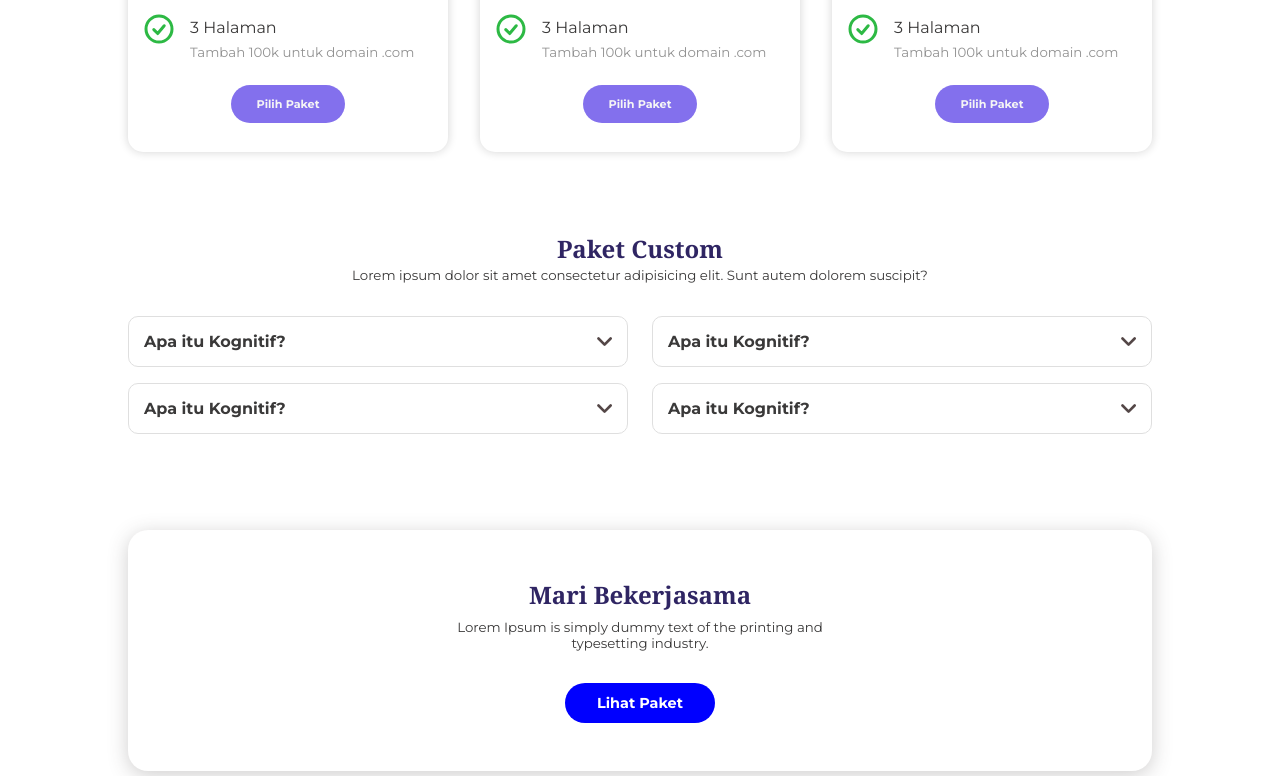
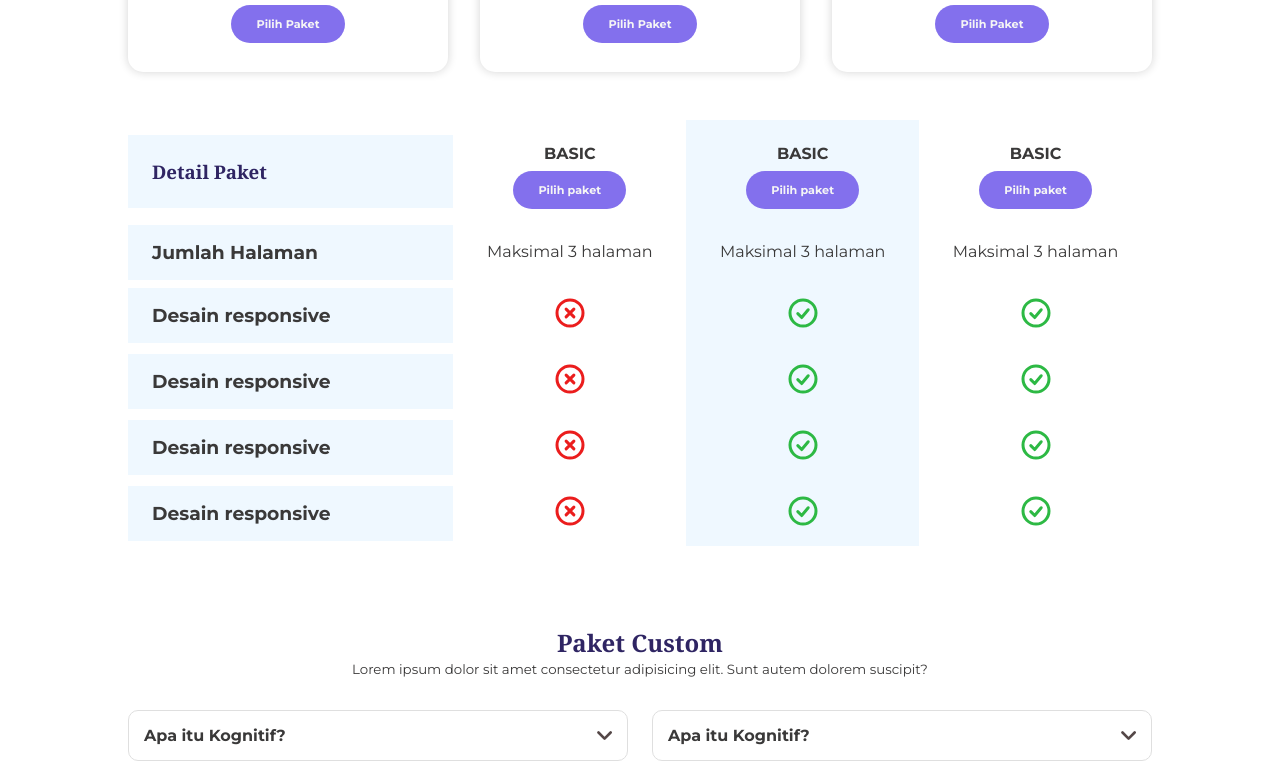
Before and after one commit to raharditya/kognitif.id, a Next.js app: page /pesan in a window 1280 px wide. Shown: the part 690-1466 px from the top of the page. Built offline with nearby package versions, Linux system fonts and the light colour scheme.

Commit message:
Package detail

```diff
--- a/pages/_app.js
+++ b/pages/_app.js
@@ -9,7 +9,7 @@ import Footer from "../components/Footer";
 function MyApp({ Component, pageProps }) {
   return (
     <>
-      <Nav />
+      {/* <Nav /> */}
       <Component {...pageProps} />
       <Footer />
     </>
--- a/pages/pesan.jsx
+++ b/pages/pesan.jsx
@@ -1,5 +1,5 @@
 import Head from "next/head";
-import React from "react";
+import Link from "next/link";
 import Collapsible from "react-collapsible";
 import FaqContent from "../components/FaqContent";
 import FaqTitle from "../components/FaqTitle";
@@ -28,6 +28,107 @@ function pesan(props) {
           <PackageItem />
           <PackageItem />
           <PackageItem />
+        </section>
+
+        <section className="pkg-detail">
+          <div className="pkg-detail-head">
+            <div className="pkg-detail-title detail-item">
+              <h3 className="heading-serif">Detail Paket</h3>
+            </div>
+            <div className="pkg-detail-content detail-item">
+              <h4>BASIC</h4>
+              <Link href="#">
+                <a className="heading-bold btn-primary">Pilih paket</a>
+              </Link>
+            </div>
+            <div className="pkg-detail-content detail-item">
+              <h4>BASIC</h4>
+              <Link href="#">
+                <a className="heading-bold btn-primary">Pilih paket</a>
+              </Link>
+            </div>
+            <div className="pkg-detail-content detail-item">
+              <h4>BASIC</h4>
+              <Link href="#">
+                <a className="heading-bold btn-primary">Pilih paket</a>
+              </Link>
+            </div>
+          </div>
+
+          <div className="pkg-detail-body">
+            <div className="pkg-detail-title detail-item">
+              <h3>Jumlah Halaman</h3>
+            </div>
+            <div className="pkg-detail-content detail-item">
+              <p>Maksimal 3 halaman</p>
+            </div>
+            <div className="pkg-detail-content detail-item">
+              <p>Maksimal 3 halaman</p>
+            </div>
+            <div className="pkg-detail-content detail-item">
+              <p>Maksimal 3 halaman</p>
+            </div>
+          </div>
+
+          <div className="pkg-detail-body">
+            <div className="pkg-detail-title detail-item">
+              <h3>Desain responsive</h3>
+            </div>
+            <div className="pkg-detail-content detail-item">
+              <img src="/svg/cross.svg" alt="" />
+            </div>
+            <div className="pkg-detail-content detail-item">
+              <img src="/svg/check.svg" alt="" />
+            </div>
+            <div className="pkg-detail-content detail-item">
+              <img src="/svg/check.svg" alt="" />
+            </div>
+          </div>
+
+          <div className="pkg-detail-body">
+            <div className="pkg-detail-title detail-item">
+              <h3>Desain responsive</h3>
+            </div>
+            <div className="pkg-detail-content detail-item">
+              <img src="/svg/cross.svg" alt="" />
+            </div>
+            <div className="pkg-detail-content detail-item">
+              <img src="/svg/check.svg" alt="" />
+            </div>
+            <div className="pkg-detail-content detail-item">
+              <img src="/svg/check.svg" alt="" />
+            </div>
+          </div>
+
+          <div className="pkg-detail-body">
+            <div className="pkg-detail-title detail-item">
+              <h3>Desain responsive</h3>
+            </div>
+            <div className="pkg-detail-content detail-item">
+              <img src="/svg/cross.svg" alt="" />
+            </div>
+            <div className="pkg-detail-content detail-item">
+              <img src="/svg/check.svg" alt="" />
+            </div>
+            <div className="pkg-detail-content detail-item">
+              <img src="/svg/check.svg" alt="" />
+            </div>
+          </div>
+
+          <div className="pkg-detail-body">
+            <div className="pkg-detail-title detail-item">
+              <h3>Desain responsive</h3>
+            </div>
+            <div className="pkg-detail-content detail-item">
+              <img src="/svg/cross.svg" alt="" />
+            </div>
+            <div className="pkg-detail-content detail-item">
+              <img src="/svg/check.svg" alt="" />
+            </div>
+            <div className="pkg-detail-content detail-item">
+              <img src="/svg/check.svg" alt="" />
+            </div>
+          </div>
         </section>
 
         <section className="custom-pkg">
--- a/styles/pesan.scss
+++ b/styles/pesan.scss
@@ -86,6 +86,52 @@ $BLUE: #8370ed;
     }
   }
 
+  .pkg-detail {
+    margin: 3rem 0;
+    // border-radius: 15px;
+    // overflow: hidden;
+
+    .detail-item:nth-child(odd) {
+      background-color: $THEME-BG;
+    }
+
+    .detail-item:nth-child(even) {
+      background-color: white;
+    }
+    .pkg-detail-title {
+      flex: 1.5;
+    }
+
+    .pkg-detail-content {
+      flex: 1;
+      text-align: center;
+    }
+
+    .pkg-detail-head {
+      display: flex;
+      align-items: center;
+      position: sticky;
+      top: 11vh;
+
+      .detail-item {
+        padding: 1.5rem;
+      }
+
+      h4 {
+        margin-bottom: 1rem;
+      }
+    }
+
+    .pkg-detail-body {
+      display: flex;
+      align-items: center;
+
+      .detail-item {
+        padding: 1rem 1.5rem;
+      }
+    }
+  }
+
   .custom-pkg {
     margin-top: 5rem;
 
```
